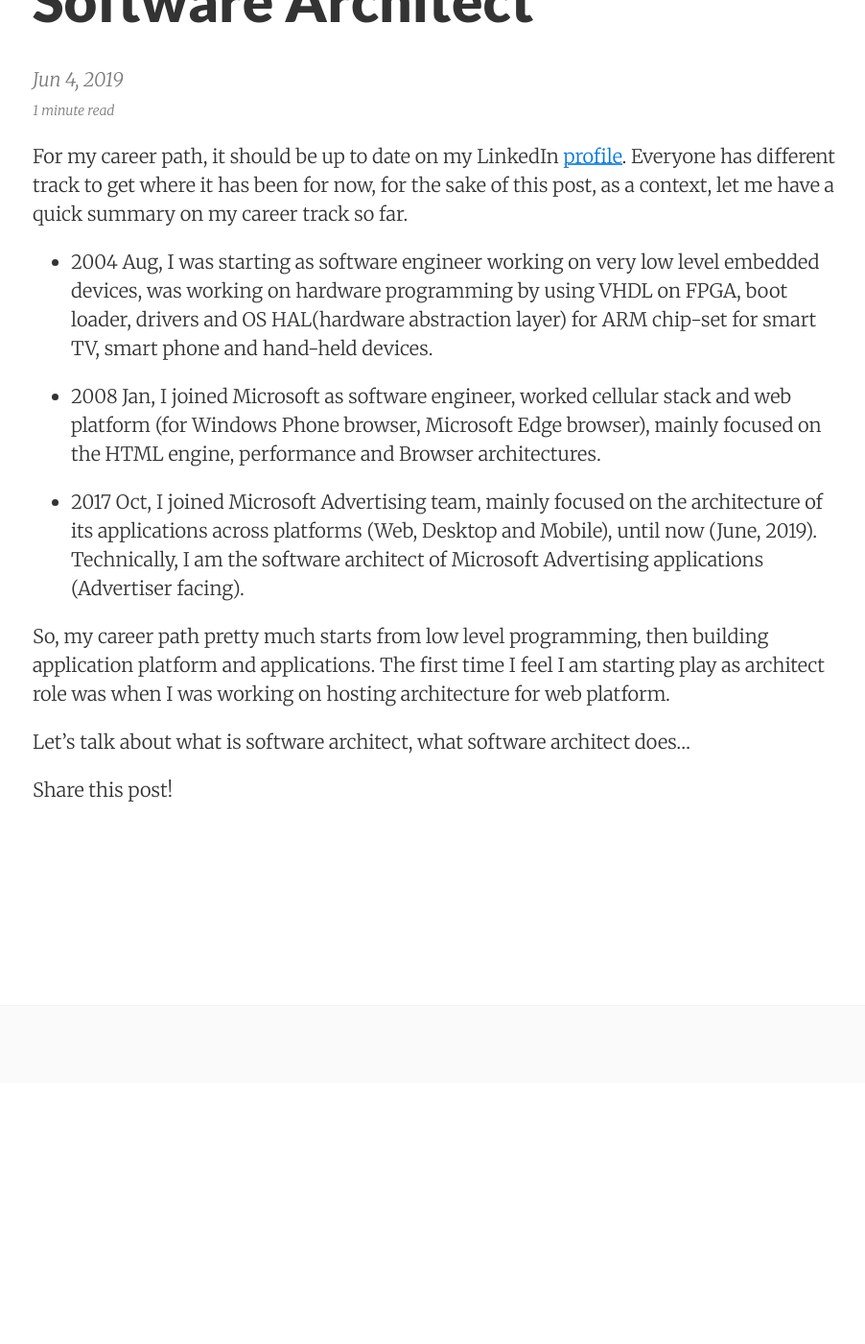
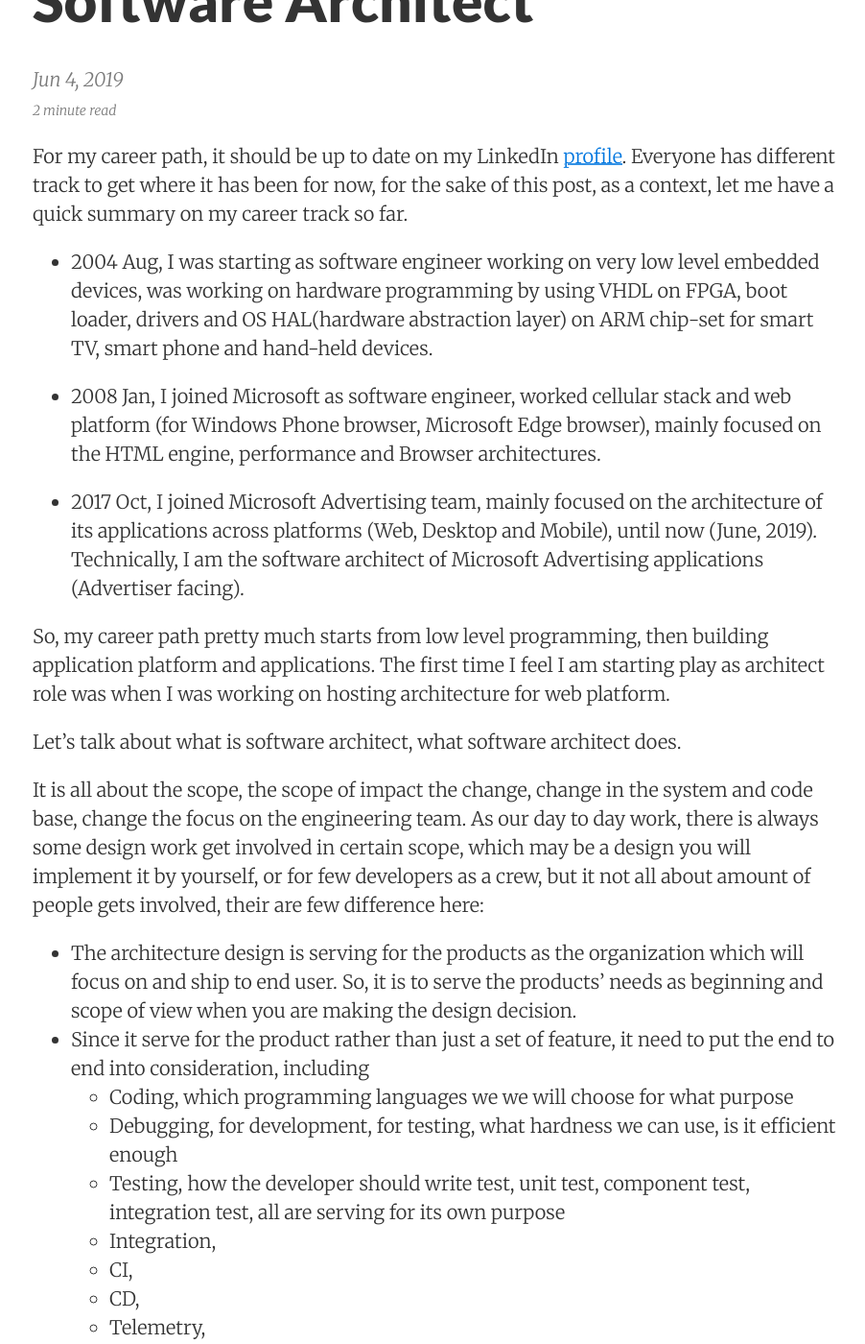
Before and after one commit to knightlinwu/blog, a Jekyll site: the page built from _posts/2019-06-04-architect.md, in a window 1280 px wide and 1400 px high, scrolled down 272 px. Shown: the whole window at 96% size, without its empty margins (186-1088 px from the left). Built offline with Jekyll 4.4.1, drawn with Linux system fonts in a browser that asks for light colours; nearby versions of some CDN libraries; comment, search, counter and statistics services are not loaded; before the commit the page ends 1266 px from its top, so only the background shows below that; some of the changed text lies outside the part shown.

Commit message:
Stage the changes

```diff
--- a/_posts/2019-06-04-architect.md
+++ b/_posts/2019-06-04-architect.md
@@ -3,12 +3,12 @@
 title:      Software Architect
 date:       2019-06-04 17:43:00
 summary:    Looking back my career, and how I 'accidentally' get into the software architect role, what is my understanding on what it should play as a role, and stuff I learnt along the way.
-categories: general career architecture
+categories: general career architect
 ---
 
 For my career path, it should be up to date on my LinkedIn [profile](https://www.linkedin.com/in/knightlinwu/). Everyone has different track to get where it has been for now, for the sake of this post, as a context, let me have a quick summary on my career track so far.
 
-- 2004 Aug, I was starting as software engineer working on very low level embedded devices, was working on hardware programming by using VHDL on FPGA, boot loader, drivers and OS HAL(hardware abstraction layer) for ARM chip-set for smart TV, smart phone and hand-held devices.
+- 2004 Aug, I was starting as software engineer working on very low level embedded devices, was working on hardware programming by using VHDL on FPGA, boot loader, drivers and OS HAL(hardware abstraction layer) on ARM chip-set for smart TV, smart phone and hand-held devices.
 
 - 2008 Jan, I joined Microsoft as software engineer, worked cellular stack and web platform (for Windows Phone browser, Microsoft Edge browser), mainly focused on the HTML engine, performance and Browser architectures.
 
@@ -16,4 +16,21 @@
 
 So, my career path pretty much starts from low level programming, then building application platform and applications. The first time I feel I am starting play as architect role was when I was working on hosting architecture for web platform.
 
-Let's talk about what is software architect, what software architect does...
+Let's talk about what is software architect, what software architect does.
+
+It is all about the scope, the scope of impact the change, change in the system and code base, change the focus on the engineering team. As our day to day work, there is always some design work get involved in certain scope, which may be a design you will implement it by yourself, or for few developers as a crew, but it not all about amount of people gets involved, their are few difference here:
+
+- The architecture design is serving for the products as the organization which will focus on and ship to end user. So, it is to serve the products' needs as beginning and scope of view when you are making the design decision.
+- Since it serve for the product rather than just a set of feature, it need to put the end to end into consideration, including
+    - Coding, which programming languages we we will choose for what purpose
+    - Debugging, for development, for testing, what hardness we can use, is it efficient enough
+    - Testing, how the developer should write test, unit test, component test, integration test, all are serving for its own purpose
+    - Integration,
+    - CI,
+    - CD,
+    - Telemetry,
+    - Monitoring,
+    - User support/feedback response
+- The choice is base on the status of the engineering team and looking beyond, their existing expertise and assets
+- Cost, there is always limited resources, as a business, all the effort should be justified, and delivered as part of product to the end user, in some form. Either more fast to add new feature, improved performance, stability, user experience etc,.
+- Plan on how to get to the pictured architecture, the design along the way
```
Also changed, not shown: _posts/2019-03-07-hello-world.md (deleted, +0 -15 lines), _posts/2019-03-08-interview-is-not-fair.md (deleted, +0 -13 lines), _posts/2019-06-19-java.md (added, +7 -0 lines).
